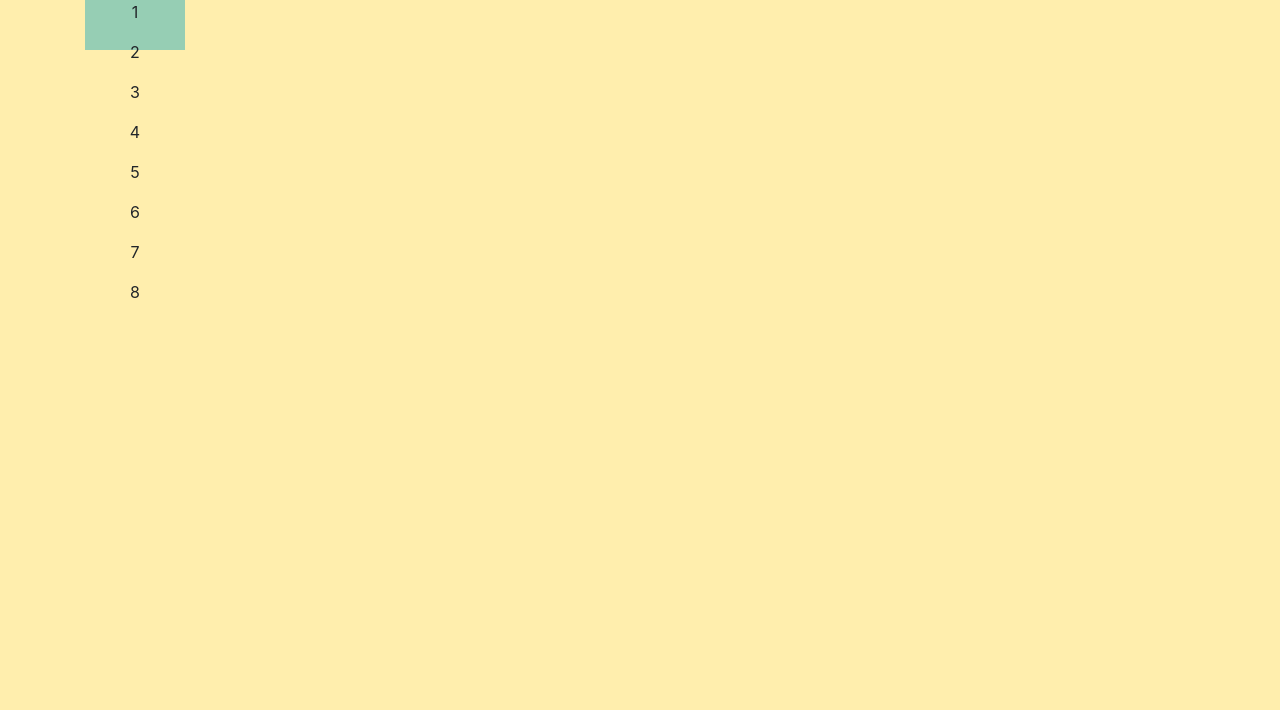
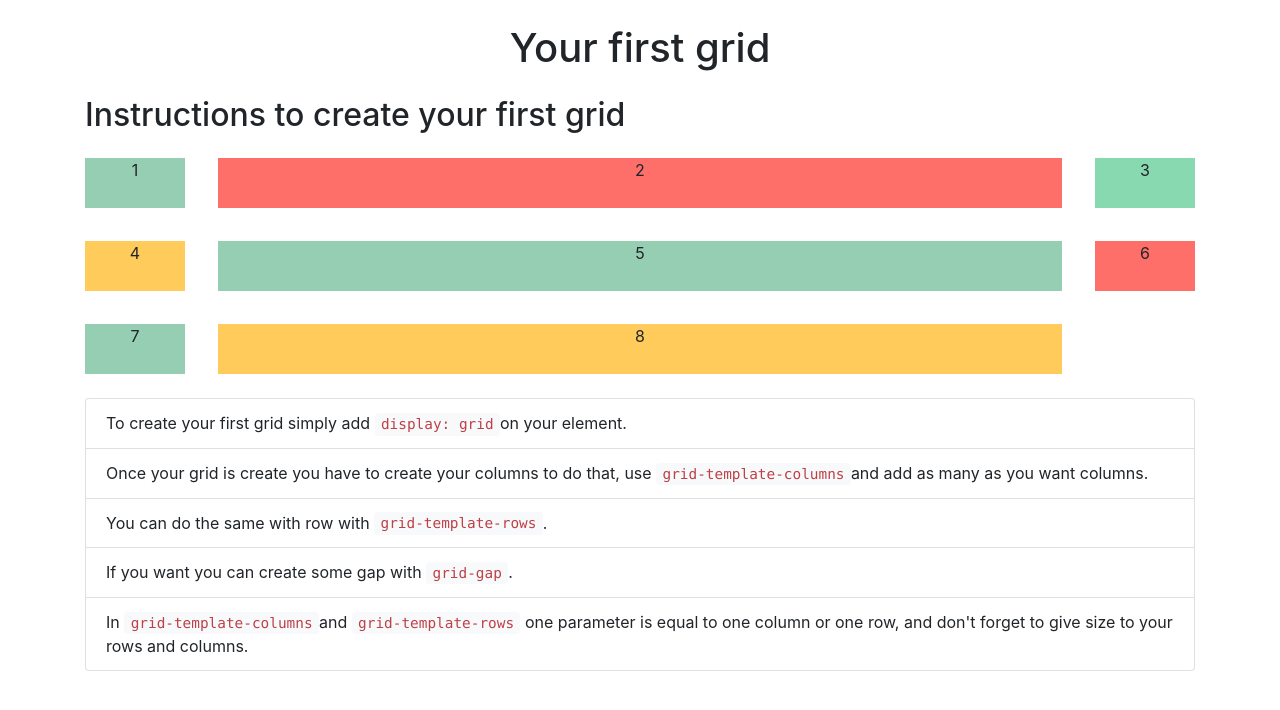
Before and after one commit to luctst/CSS-Grid, a plain HTML site: page First-grid/index.html in a window 1280 px wide. Drawn offline with nearby package versions, Linux system fonts and the light colour scheme.

Commit message:
Add first grid index styles.

```diff
--- a/First-grid/index.html
+++ b/First-grid/index.html
@@ -8,6 +8,12 @@
   </head>
   <body>
     <div class="container">
+      <div class="row">
+        <div class="col-12">
+          <h1 class="text-center mt-4 mb-4">Your first grid</h1>
+          <h2 class="mt-4 mb-4">Instructions to create your first grid</h2>
+        </div>
+      </div>
         <div class="wrapper">
           <div>
             <p>1</p>
@@ -34,6 +40,15 @@
             <p>8</p>
           </div>
         </div>
+        <ol class="list-group mt-4">
+          <li class="list-group-item">To create your first grid simply add <code>display: grid</code>on your element.</li>
+          <li class="list-group-item">Once your grid is create you have to create your columns to do that, use
+          <code>grid-template-columns</code>and add as many as you want columns.</li>
+          <li class="list-group-item">You can do the same with row with <code>grid-template-rows</code>.</li>
+          <li class="list-group-item">If you want you can create some gap with <code>grid-gap</code>.</li>
+          <li class="list-group-item">In <code>grid-template-columns</code>and <code>grid-template-rows</code>
+          one parameter is equal to one column or one row, and don't forget to give size to your rows and columns.</li>
+        </ol>
     </div>
   </body>
 </html>
--- a/First-grid/style.css
+++ b/First-grid/style.css
@@ -1,23 +1,19 @@
-html,body {
-  background: #ffeead;
-}
 div > p {
   text-align: center;
 }
-div.container > div:nth-child(1n) {
+div.wrapper > div:nth-child(1n) {
   background: #96ceb4;
 }
-div.container > div:nth-child(3n) {
+div.wrapper > div:nth-child(3n) {
   background: #88d8b0;
 }
-div.container > div:nth-child(2n) {
+div.wrapper > div:nth-child(2n) {
   background: #ff6f69;
 }
-div.container > div:nth-child(4n) {
+div.wrapper > div:nth-child(4n) {
   background: #ffcc5c;
 }
-div.container {
-  min-height: 100vh;
+div.wrapper {
   display: grid; /*Add grid to our container*/
   grid-template-columns: 100px auto 100px; /*Define how many columns and what is their width
   in our container can take (px,%,em,fr,auto);*/
```
